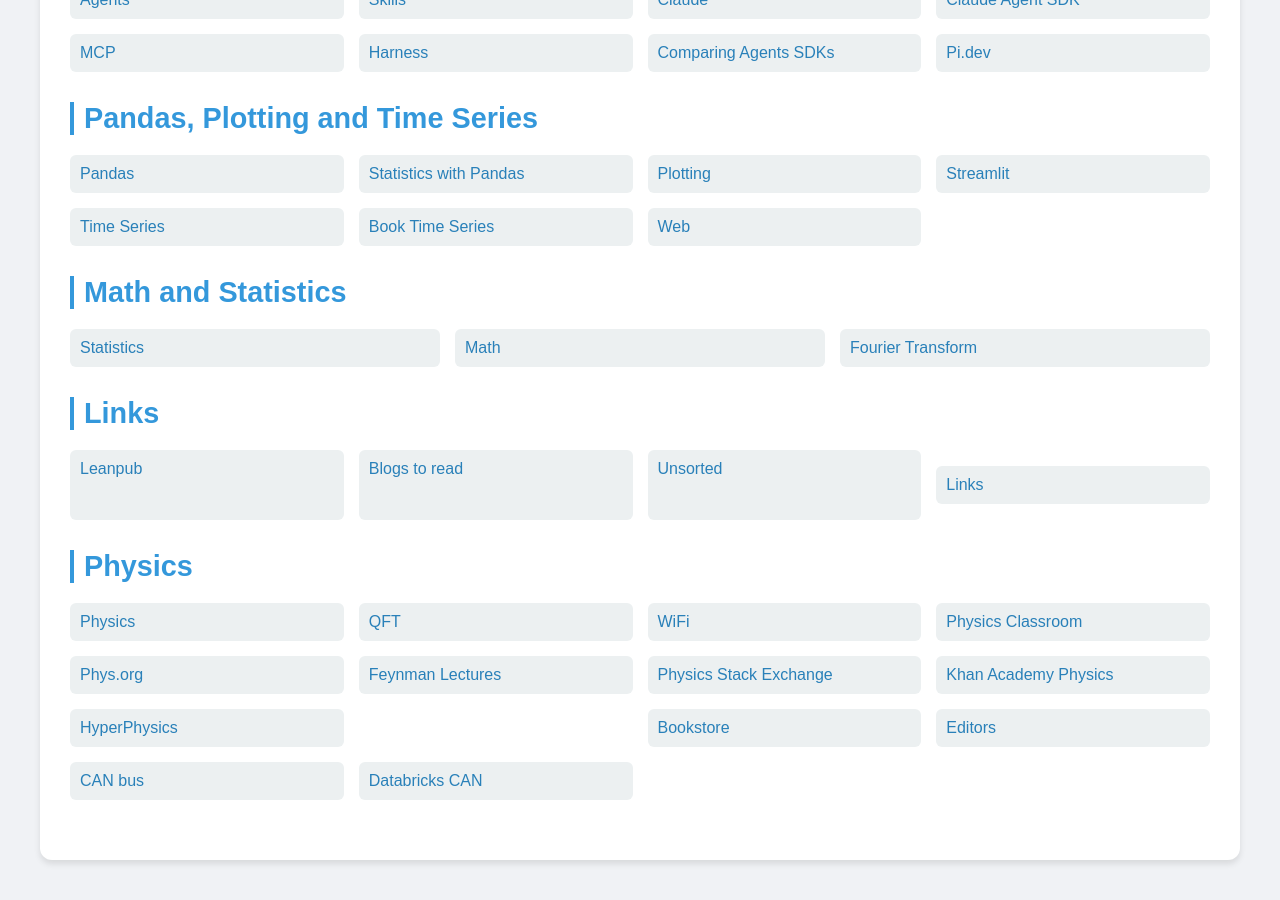
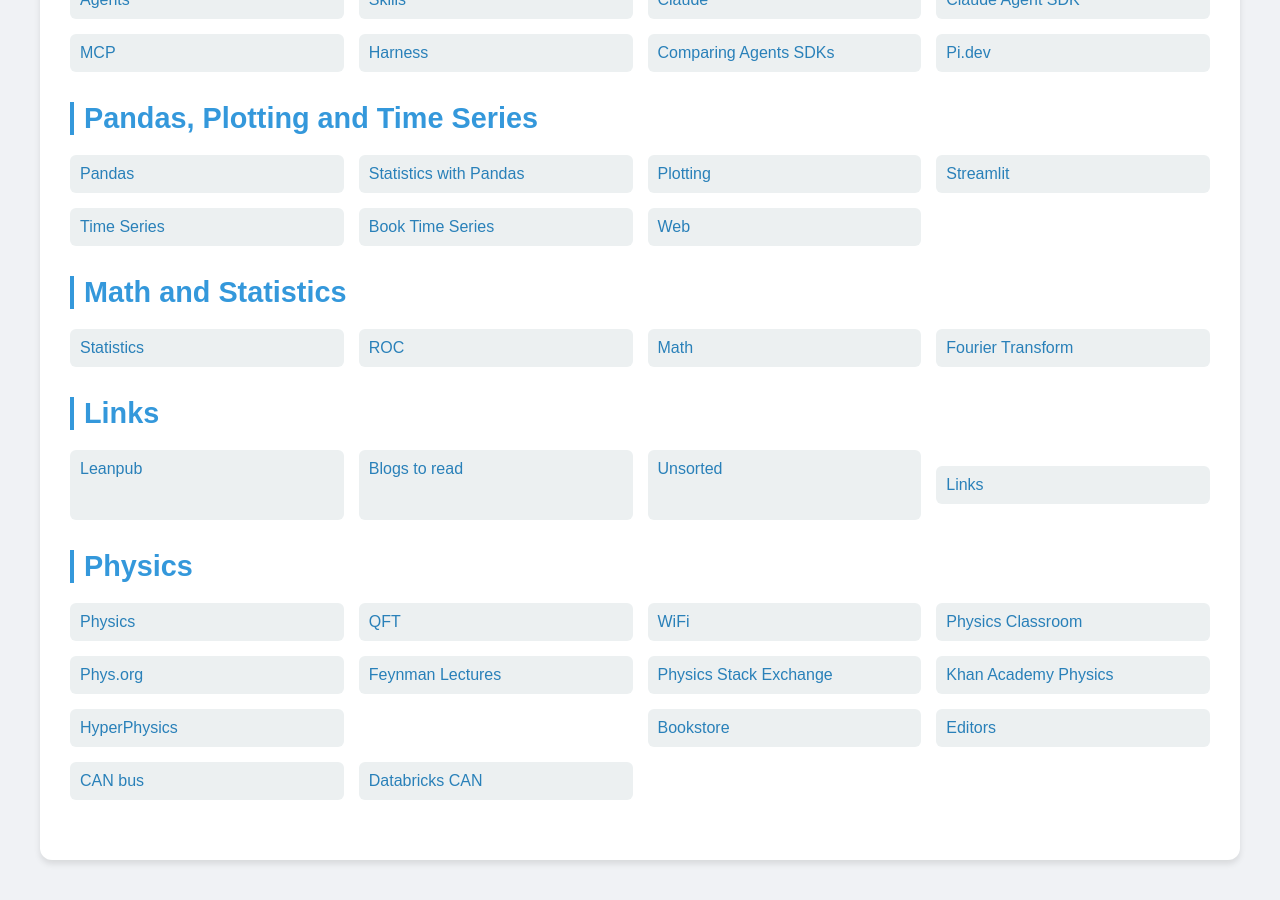
Before and after one commit to Michael-Lubinsky/michael-lubinsky.github.com, a Jekyll site: the page built from index.html, in a window 1280 px wide and 900 px high, scrolled down 3675 px. Built offline with Jekyll 4.4.1, drawn with Linux system fonts in a browser that asks for light colours.

Commit message:
Add ROC link to Math and Statistics category

```diff
--- a/index.html
+++ b/index.html
@@ -354,6 +354,7 @@
             <h2>Math and Statistics</h2>
             <div class="links-grid">
                 <a href="math/stat.html">Statistics</a>
+                <a href="math/roc.html">ROC</a>
                 <a href="math/math.html">Math</a>
                 <a href="math/fourier.html">Fourier Transform</a>
 
```
